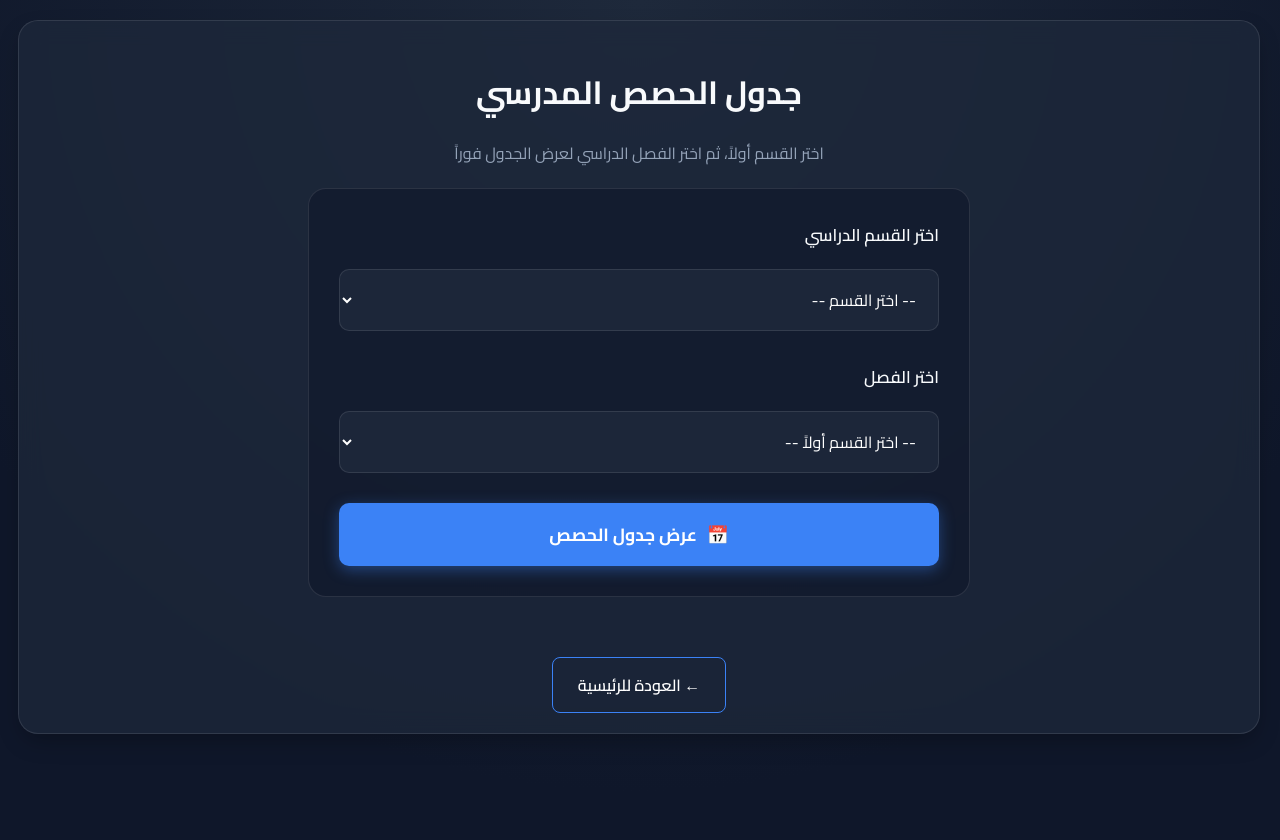
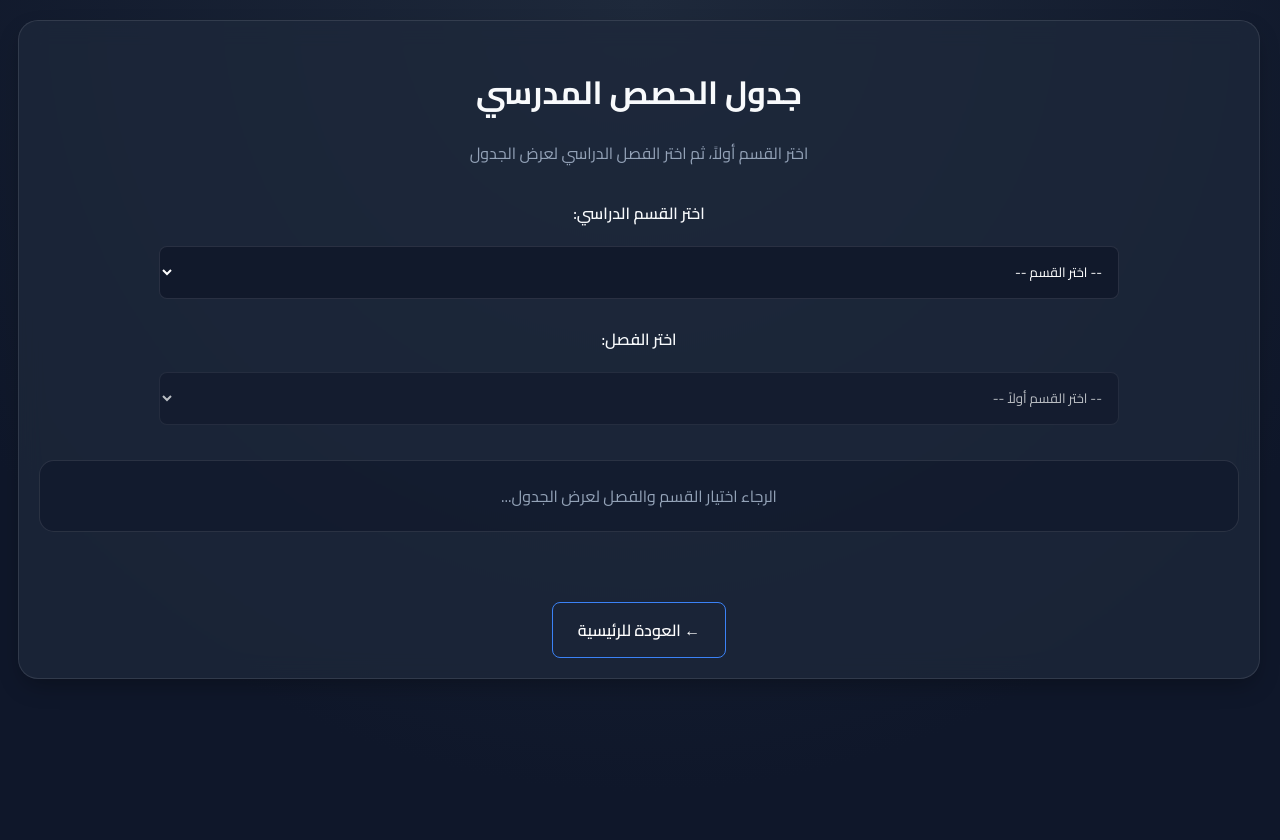
Before and after one commit to CairoSchool/Cairo.School.Platform-Alwakrah, a Flask app: page /display_schedule in a window 1280 px wide. Run offline with Flask 3, Linux system fonts and the light colour scheme.

Commit message:
Add files via upload

```diff
--- a/templates/display_schedule.html
+++ b/templates/display_schedule.html
@@ -6,161 +6,68 @@
     <title>جدول الحصص - روضة ومدرسة القاهرة الإبتدائية الإعدادية</title>
     <link rel="stylesheet" href="{{ url_for('static', filename='style.css') }}">
     <link href="https://unpkg.com/aos@2.3.1/dist/aos.css" rel="stylesheet">
-    <style>
-        .form-card {
-            background: rgba(15, 23, 42, 0.6);
-            padding: 30px;
-            border-radius: 18px;
-            border: 1px solid var(--border-color);
-            max-width: 600px;
-            margin: 20px auto;
-            text-align: right;
-        }
-        .input-group {
-            margin-bottom: 20px;
-        }
-        .input-group label {
-            display: block;
-            font-weight: 600;
-            color: var(--text-main);
-            margin-bottom: 8px;
-            font-size: 1.05rem;
-        }
-        .input-field-wrapper {
-            position: relative;
-        }
-        .input-field-wrapper select {
-            width: 100%;
-            padding: 14px 18px;
-            border-radius: 10px;
-            border: 1px solid var(--border-color);
-            background: rgba(30, 41, 59, 0.9);
-            color: white;
-            font-family: 'Cairo', sans-serif;
-            font-size: 1rem;
-            box-sizing: border-box;
-            text-align: right;
-        }
-        .input-field-wrapper select:focus {
-            border-color: var(--accent-color);
-            outline: none;
-            box-shadow: 0 0 10px rgba(59, 130, 246, 0.3);
-        }
-        .submit-btn {
-            background: var(--accent-color);
-            color: white;
-            border: none;
-            width: 100%;
-            padding: 15px;
-            border-radius: 10px;
-            font-family: 'Cairo', sans-serif;
-            font-size: 1.1rem;
-            font-weight: 700;
-            cursor: pointer;
-            transition: 0.3s;
-            display: flex;
-            align-items: center;
-            justify-content: center;
-            gap: 10px;
-            box-shadow: 0 4px 15px rgba(59, 130, 246, 0.4);
-        }
-        .submit-btn:hover {
-            background: var(--accent-hover);
-            transform: translateY(-2px);
-        }
-        .result-box {
-            margin-top: 25px;
-            background: rgba(16, 185, 129, 0.1);
-            border: 1px solid rgba(16, 185, 129, 0.4);
-            padding: 20px;
-            border-radius: 12px;
-            text-align: center;
-        }
-        .error-box {
-            margin-top: 25px;
-            background: rgba(239, 68, 68, 0.1);
-            border: 1px solid rgba(239, 68, 68, 0.4);
-            padding: 15px;
-            border-radius: 12px;
-            color: #fca5a5;
-            text-align: center;
-        }
-    </style>
 </head>
 <body>
 
     <div class="container" data-aos="fade-up">
         <h1 style="margin-bottom: 10px;">جدول الحصص المدرسي</h1>
-        <p style="color: var(--text-muted); margin-bottom: 20px;">اختر القسم أولاً، ثم اختر الفصل الدراسي لعرض الجدول فوراً</p>
+        <p style="color: var(--text-muted); margin-bottom: 30px;">اختر القسم أولاً، ثم اختر الفصل الدراسي لعرض الجدول</p>
 
-        <div class="form-card">
-            <form action="/display_schedule" method="POST">
+        <form id="scheduleForm" style="margin-bottom: 25px;">
+            <!-- اختيار القسم (عربي أو لغات) -->
+            <div style="margin-bottom: 15px;">
+                <label style="display: block; margin-bottom: 8px; font-weight: 600; color: var(--text-main);">اختر القسم الدراسي:</label>
+                <select id="sectionSelect" onchange="updateClasses()">
+                    <option value="" disabled selected>-- اختر القسم --</option>
+                    <option value="arabic">قسم العربي</option>
+                    <option value="languages">قسم اللغات</option>
+                </select>
+            </div>
 
-                <!-- اختيار القسم -->
-                <div class="input-group">
-                    <label>اختر القسم الدراسي</label>
-                    <div class="input-field-wrapper">
-                        <select name="section" id="sectionSelect" onchange="updateClasses()" required>
-                            <option value="" disabled {% if not request.form.get('section') %}selected{% endif %}>-- اختر القسم --</option>
-                            <option value="arabic" {% if request.form.get('section') == 'arabic' %}selected{% endif %}>قسم العربي</option>
-                            <option value="languages" {% if request.form.get('section') == 'languages' %}selected{% endif %}>قسم اللغات</option>
-                        </select>
-                    </div>
-                </div>
+            <!-- اختيار الفصل (يتغير حسب القسم المختار) -->
+            <div style="margin-bottom: 15px;">
+                <label style="display: block; margin-bottom: 8px; font-weight: 600; color: var(--text-main);">اختر الفصل:</label>
+                <select id="classSelect" onchange="showSchedule()" disabled>
+                    <option value="" disabled selected>-- اختر القسم أولاً --</option>
+                </select>
+            </div>
+        </form>
 
-                <!-- اختيار الفصل -->
-                <div class="input-group">
-                    <label>اختر الفصل</label>
-                    <div class="input-field-wrapper">
-                        <select name="grade" id="classSelect" required>
-                            <option value="" disabled selected>-- اختر القسم أولاً --</option>
-                        </select>
-                    </div>
-                </div>
-
-                <!-- زر البحث -->
-                <button type="submit" class="submit-btn">
-                    <span>📅</span> عرض جدول الحصص
-                </button>
-            </form>
-
-            <!-- عرض النتيجة وزر المعاينة المباشرة من الدرايف -->
-            {% if pdf_file_id %}
-            <div class="result-box">
-                <h3 style="color: #34d399; margin-bottom: 10px;">تم العثور على الجدول بنجاح! 🎉</h3>
-                <p style="color: var(--text-main); margin-bottom: 15px;">اضغط على الزر أدناه لمعاينة الجدول أو تحميله:</p>
-
-                <a href="/drive/file/{{ pdf_file_id }}" target="_blank"
-                   style="display: inline-block; background: #10b981; text-decoration: none; padding: 15px 30px; border-radius: 10px; color: white; font-weight: bold; font-size: 1.1rem; transition: 0.3s; box-shadow: 0 4px 10px rgba(16, 185, 129, 0.3);">
-                   📄 عرض جدول الحصص الآن
-                </a>
-            </div>
-            {% endif %}
-
-            <!-- رسالة الخطأ -->
-            {% if error_message %}
-            <div class="error-box">
-                <p style="margin: 0; font-weight: 600;">{{ error_message }}</p>
-            </div>
-            {% endif %}
+        <div id="scheduleResult" style="margin-top: 25px; text-align: center; background: rgba(15, 23, 42, 0.6); padding: 20px; border-radius: 15px; border: 1px solid var(--border-color);">
+            <p style="color: var(--text-muted); margin: 0;">الرجاء اختيار القسم والفصل لعرض الجدول...</p>
         </div>
 
-        <br>
+        <br><br>
         <a href="/" class="btn" style="background: transparent; border: 1px solid var(--accent-color);">← العودة للرئيسية</a>
     </div>
 
     <script>
-        const arabicClasses = ["1/1", "2/1", "3/1", "4/1", "5/1", "6/1", "7/1", "8/1", "9/1"];
-        const langClasses = ["1/A", "2/A", "3/A", "4/A", "5/A", "6/A", "7/A", "8/A", "9/A"];
+        // توليد بيانات الفصول من الصف الأول وحتى التاسع (بدون أي مسافات نهائياً)
 
-        // الحفاظ على الاختيار القديم لو الصفحة عملت POST
-        const oldSection = "{{ request.form.get('section', '') }}";
-        const oldGrade = "{{ request.form.get('grade', '') }}";
+        // القسم العربي: (1-أول، 1-ثاني، 1-ثالث، 1-رابع ... إلى 9-رابع)
+        const arabicSuffixes = ["أول", "ثاني", "ثالث", "رابع"];
+        const arabicClasses = [];
+        for (let i = 1; i <= 9; i++) {
+            arabicSuffixes.forEach(suf => {
+                arabicClasses.push(`${i}-${suf}`);
+            });
+        }
+
+        // قسم اللغات: (1-A, 1-B, 1-C, 1-D ... إلى 9-D)
+        const langSuffixes = ["A", "B", "C", "D"];
+        const langClasses = [];
+        for (let i = 1; i <= 9; i++) {
+            langSuffixes.forEach(suf => {
+                langClasses.push(`${i}-${suf}`);
+            });
+        }
 
         function updateClasses() {
             const section = document.getElementById("sectionSelect").value;
             const classSelect = document.getElementById("classSelect");
 
+            // تفعيل قائمة الفصول
+            classSelect.disabled = false;
             classSelect.innerHTML = '<option value="" disabled selected>-- اختر الفصل --</option>';
 
             let optionsList = [];
@@ -170,21 +77,36 @@
                 optionsList = langClasses;
             }
 
+            // إضافة الفصول المناسبة للقائمة
             optionsList.forEach(cls => {
                 let opt = document.createElement("option");
                 opt.value = cls;
                 opt.textContent = cls;
-                if (cls === oldGrade) {
-                    opt.selected = true;
-                }
                 classSelect.appendChild(opt);
             });
+
+            // إعادة تعيين النتيجة عند تغيير القسم
+            document.getElementById("scheduleResult").innerHTML = "<p style='color: var(--text-muted); margin: 0;'>الرجاء اختيار الفصل لعرض الجدول...</p>";
         }
 
-        // تشغيل الدالة تلقائياً لو كان في اختيار قديم محفوظ
-        if (oldSection) {
-            document.getElementById("sectionSelect").value = oldSection;
-            updateClasses();
+        function showSchedule() {
+            var sectionSelect = document.getElementById("sectionSelect");
+            var sectionValue = sectionSelect.value; // arabic أو languages لتحديد المجلد في الدرايف
+            var sectionText = sectionSelect.options[sectionSelect.selectedIndex].text;
+            var cls = document.getElementById("classSelect").value;
+
+            if(cls) {
+                // اسم الملف مطابق تماماً بدون أي مسافات (مثال: 1-أول.pdf أو 1-A.pdf)
+                var safeClassName = cls;
+
+                var pdfPath = `/drive/file_by_name/${sectionValue}/${safeClassName}.pdf`;
+
+                document.getElementById("scheduleResult").innerHTML = `
+                    <h3 style='color: var(--accent-color); margin-bottom: 10px;'>جدول حصص (${sectionText}) - فصل ${cls}</h3>
+                    <p style='color: var(--text-main); margin-bottom: 15px;'>يمكنك عرض أو تحميل جدول الفصل مباشرة:</p>
+                    <a href="${pdfPath}" target="_blank" class="btn" style="background: var(--accent-color); color: #fff; padding: 12px 25px; text-decoration: none; border-radius: 8px; display: inline-block; font-weight: bold;">عرض ملف الـ PDF 📄</a>
+                `;
+            }
         }
     </script>
     <script src="https://unpkg.com/aos@2.3.1/dist/aos.js"></script>
```
